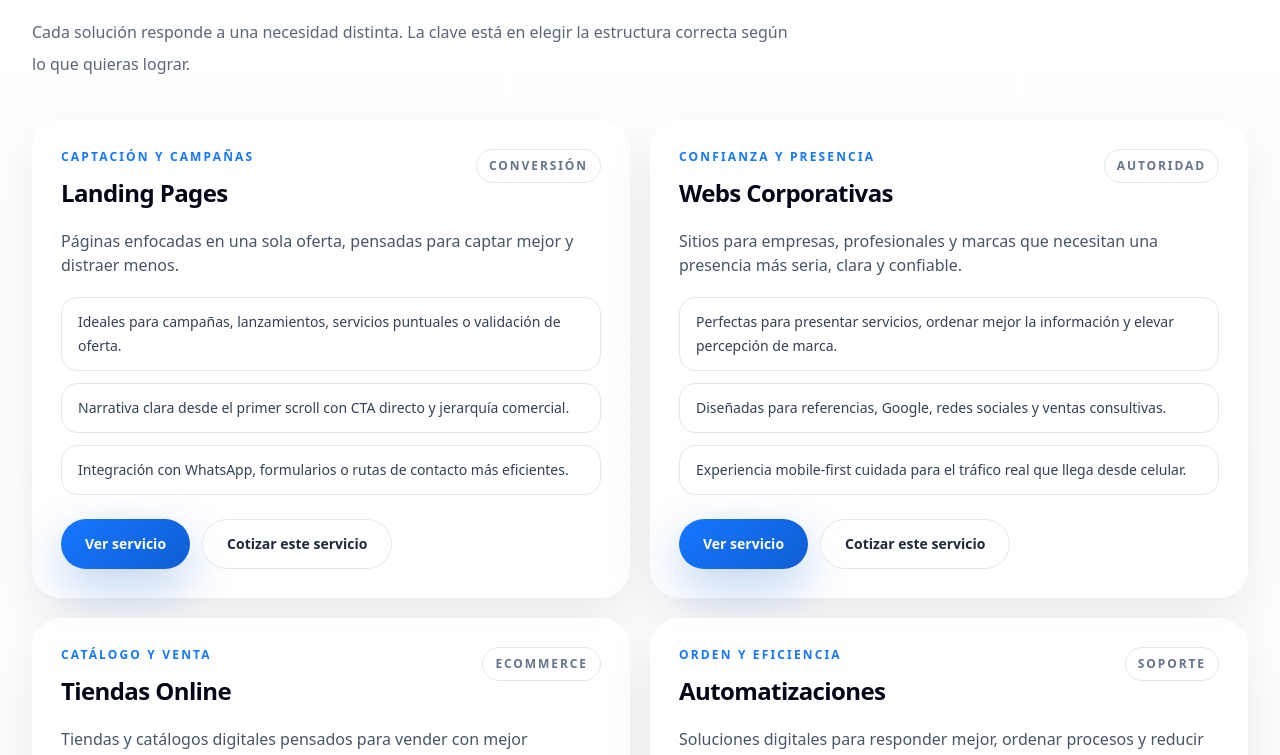
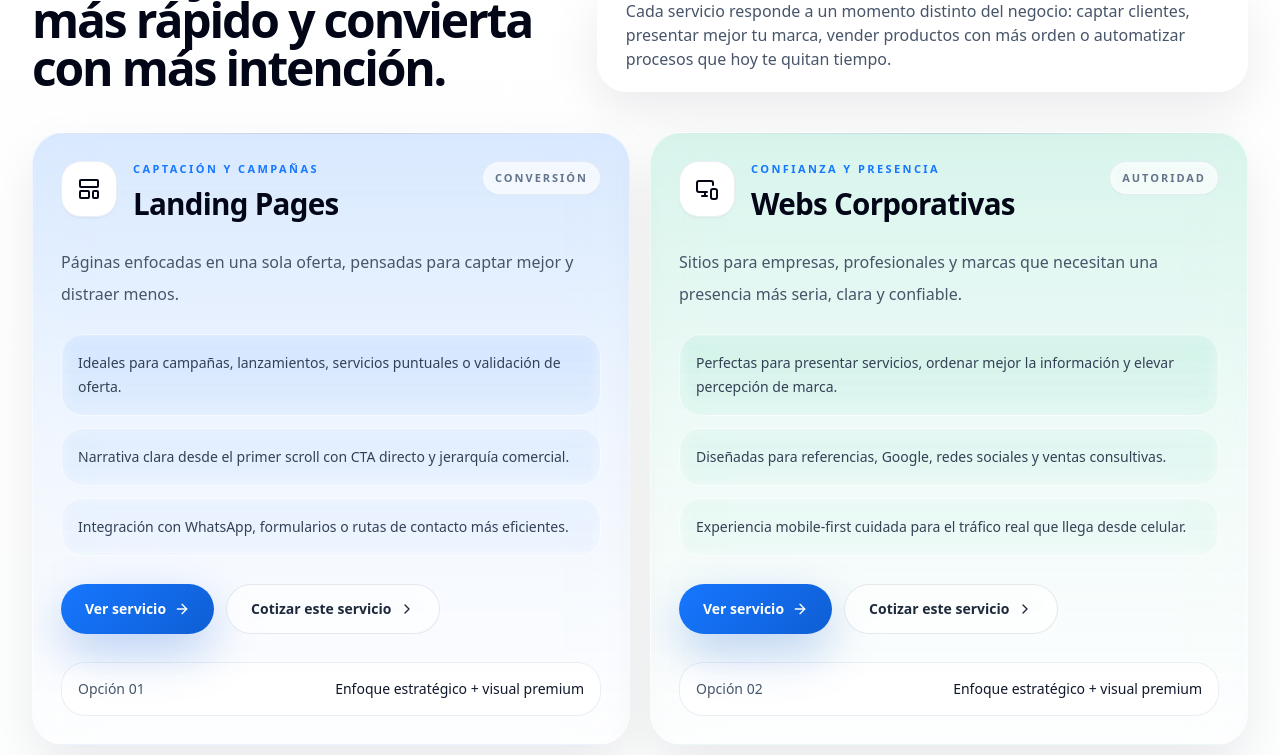
Before and after one commit to lulabtechnology/Lulabtech, a Next.js app: page / in a window 1280 px wide. Shown: the part 2700-3455 px from the top of the page. Built offline with nearby package versions, Linux system fonts and the light colour scheme.

Commit message:
Update ServiceMatrix.jsx

```diff
--- a/components/home/ServiceMatrix.jsx
+++ b/components/home/ServiceMatrix.jsx
@@ -1,66 +1,122 @@
 import Link from "next/link";
+import {
+  ArrowRight,
+  ChevronRight,
+  LayoutTemplate,
+  MonitorSmartphone,
+  Store,
+  Workflow,
+} from "lucide-react";
 import { services } from "@/data/services";
+
+const iconMap = {
+  "landing-pages": LayoutTemplate,
+  "webs-corporativas": MonitorSmartphone,
+  "tiendas-online": Store,
+  automatizaciones: Workflow,
+};
+
+const accentMap = {
+  "landing-pages":
+    "from-[rgba(22,119,255,0.16)] via-[rgba(22,119,255,0.06)] to-transparent",
+  "webs-corporativas":
+    "from-[rgba(17,194,138,0.16)] via-[rgba(17,194,138,0.06)] to-transparent",
+  "tiendas-online":
+    "from-[rgba(103,80,255,0.16)] via-[rgba(103,80,255,0.06)] to-transparent",
+  automatizaciones:
+    "from-[rgba(9,17,31,0.18)] via-[rgba(22,119,255,0.07)] to-transparent",
+};
 
 export default function ServiceMatrix() {
   return (
     <section className="pb-20 md:pb-28">
       <div className="shell">
+        <div className="grid gap-8 lg:grid-cols-[0.9fr_1.1fr] lg:items-end">
           <div className="max-w-3xl">
             <span className="section-eyebrow">Servicios principales</span>
             <h2 className="section-heading mt-4">
-            Servicios diseñados para distintos objetivos, tipos de negocio y
-            momentos de crecimiento
+              Soluciones diseñadas para que tu negocio se vea mejor, se entienda más rápido y convierta con más intención.
             </h2>
-          <p className="section-copy mt-5">
-            Cada solución responde a una necesidad distinta. La clave está en
-            elegir la estructura correcta según lo que quieras lograr.
+          </div>
+
+          <div className="panel px-6 py-5 md:px-7">
+            <p className="text-sm leading-7 text-slate-600 md:text-base">
+              Cada servicio responde a un momento distinto del negocio: captar clientes, presentar mejor tu marca, vender productos con más orden o automatizar procesos que hoy te quitan tiempo.
             </p>
           </div>
+        </div>
 
-        <div className="mt-10 grid gap-5 lg:grid-cols-2">
-          {services.map((service) => (
-            <article key={service.slug} className="panel p-6 md:p-7">
+        <div className="mt-10 grid gap-5 xl:grid-cols-2">
+          {services.map((service, index) => {
+            const Icon = iconMap[service.slug] ?? LayoutTemplate;
+            const accent = accentMap[service.slug] ?? accentMap["landing-pages"];
+
+            return (
+              <article
+                key={service.slug}
+                className={`group relative overflow-hidden rounded-[32px] border border-white/50 bg-gradient-to-b ${accent} panel p-6 transition duration-300 hover:-translate-y-1 hover:shadow-panel md:p-7`}
+              >
+                <div className="pointer-events-none absolute inset-x-8 top-0 h-px bg-gradient-to-r from-transparent via-slate-400/40 to-transparent" />
+
                 <div className="flex items-start justify-between gap-4">
+                  <div className="flex items-start gap-4">
+                    <div className="flex h-14 w-14 shrink-0 items-center justify-center rounded-[20px] border border-slate-200/70 bg-white text-slate-950 shadow-sm transition duration-300 group-hover:scale-105 group-hover:shadow-md">
+                      <Icon className="h-6 w-6" />
+                    </div>
+
                     <div>
-                  <p className="text-xs font-semibold uppercase tracking-[0.18em] text-brand-blue">
+                      <p className="text-[11px] font-semibold uppercase tracking-[0.22em] text-brand-blue">
                         {service.kicker}
                       </p>
-                  <h3 className="mt-3 text-2xl font-semibold text-slate-950">
+                      <h3 className="mt-2 text-[1.65rem] font-semibold leading-tight text-slate-950 md:text-[1.85rem]">
                         {service.title}
                       </h3>
                     </div>
+                  </div>
 
-                <span className="rounded-full border border-slate-200 bg-white px-3 py-2 text-xs font-semibold uppercase tracking-[0.16em] text-slate-500">
+                  <span className="rounded-full border border-slate-200/80 bg-white/80 px-3 py-2 text-[11px] font-semibold uppercase tracking-[0.18em] text-slate-500 backdrop-blur">
                     {service.badge}
                   </span>
                 </div>
 
-              <p className="mt-5 text-sm leading-7 text-slate-600 md:text-base">
+                <p className="mt-6 max-w-2xl text-sm leading-7 text-slate-600 md:text-base md:leading-8">
                   {service.shortDescription}
                 </p>
 
-              <ul className="mt-5 space-y-3">
+                <div className="mt-6 grid gap-3">
                   {service.highlights.map((item) => (
-                  <li
+                    <div
                       key={item}
-                    className="rounded-2xl border border-slate-200 bg-white px-4 py-3 text-sm leading-6 text-slate-700"
+                      className="rounded-[22px] border border-white/60 bg-white/72 px-4 py-4 text-sm leading-6 text-slate-700 backdrop-blur"
                     >
                       {item}
-                  </li>
+                    </div>
                   ))}
-              </ul>
+                </div>
 
-              <div className="mt-6 flex flex-wrap gap-3">
+                <div className="mt-7 flex flex-col gap-3 sm:flex-row">
                   <Link href={`/servicios/${service.slug}`} className="btn-primary">
                     Ver servicio
+                    <ArrowRight className="h-4 w-4" />
                   </Link>
 
                   <Link href={service.whatsappHref} className="btn-secondary">
                     Cotizar este servicio
+                    <ChevronRight className="h-4 w-4" />
                   </Link>
                 </div>
+
+                <div className="mt-7 flex items-center justify-between rounded-[24px] border border-slate-200/70 bg-white/70 px-4 py-4 text-sm text-slate-600">
+                  <span>
+                    Opción {String(index + 1).padStart(2, "0")}
+                  </span>
+                  <span className="font-medium text-slate-900">
+                    Enfoque estratégico + visual premium
+                  </span>
+                </div>
               </article>
-          ))}
+            );
+          })}
         </div>
       </div>
     </section>
```
Lines whose indentation alone changed are shown as unchanged.
